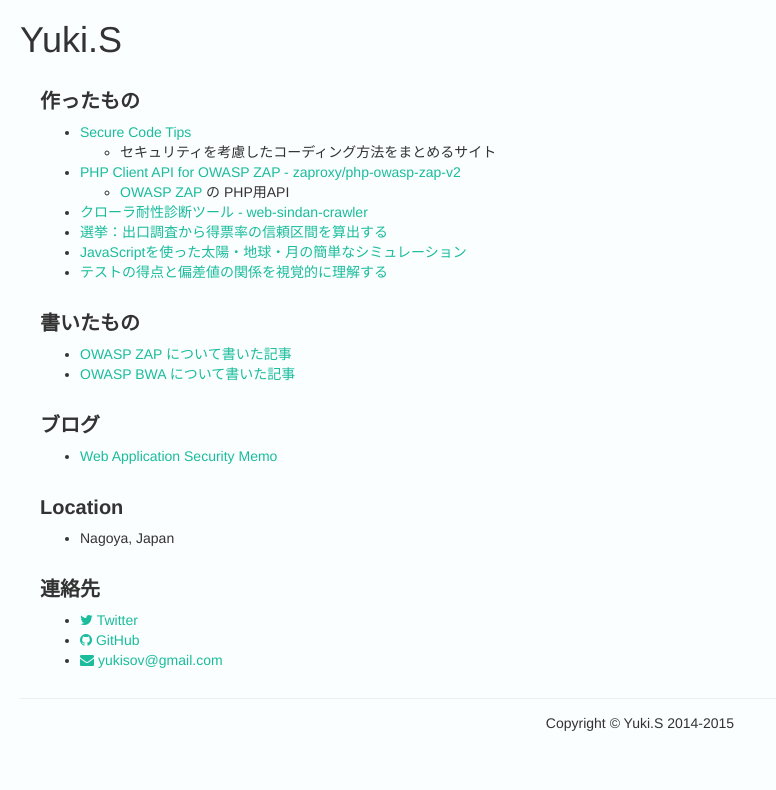
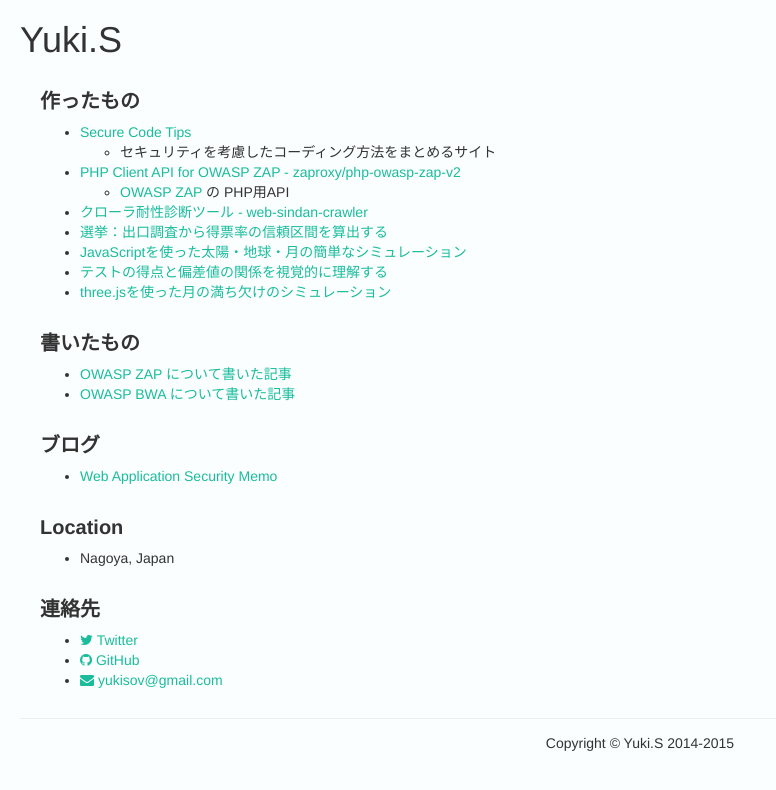
Before and after one commit to yukisov/yukisov.github.io, a Jekyll site: the page built from index.md, in a window 1280 px wide. Shown: the top 790 px of the page, without its empty margins (0-776 px from the left). Built offline with Jekyll 4.4.1, drawn with Linux system fonts in a browser that asks for light colours; nearby versions of some CDN libraries.

Commit message:
Add new link

```diff
--- a/index.md
+++ b/index.md
@@ -20,6 +20,7 @@
 - [選挙：出口調査から得票率の信頼区間を算出する](http://misc.pupha.net/confidence_interval.html)
 - [JavaScriptを使った太陽・地球・月の簡単なシミュレーション](http://misc.pupha.net/sun_earth_moon/)
 - [テストの得点と偏差値の関係を視覚的に理解する](http://misc.pupha.net/deviation_simulation/)
+- [three.jsを使った月の満ち欠けのシミュレーション](http://misc.pupha.net/moon_shape/)
 
 書いたもの
 ----
```
